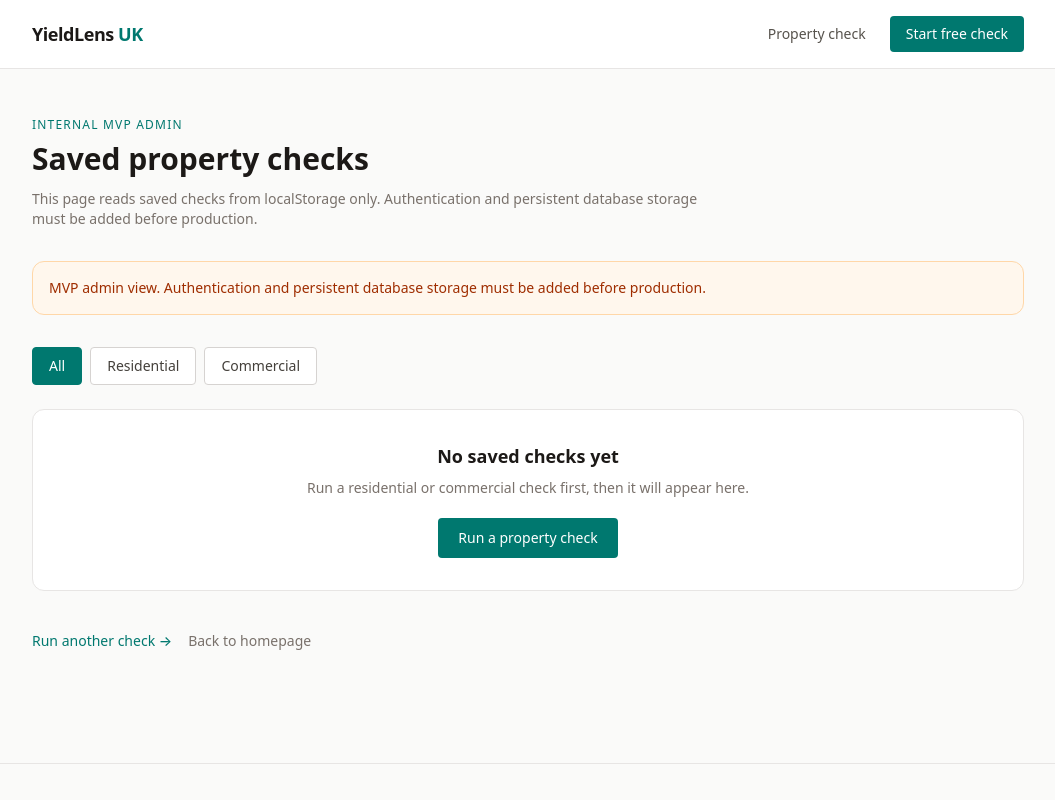
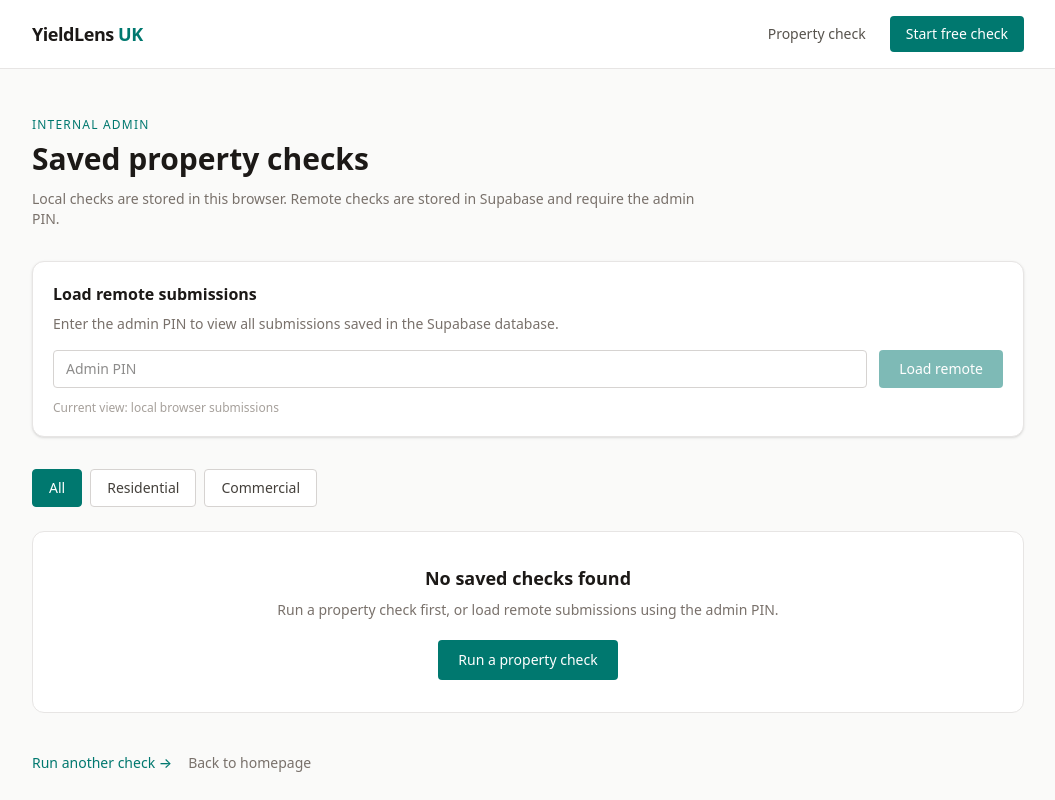
Before and after one commit to samueljcarlon/yieldlens-uk, a Next.js app: page /admin in a window 1280 px wide. Shown: the top 800 px of the page, without its empty margins (112-1167 px from the left). Built offline with nearby package versions, Linux system fonts and the light colour scheme.

Commit message:
Add Supabase submission storage

```diff
--- a/app/admin/page.tsx
+++ b/app/admin/page.tsx
@@ -4,6 +4,7 @@ import { useEffect, useState } from 'react';
 import Link from 'next/link';
 import type { PropertyMode, Submission } from '@/types/property';
 import { clearSubmissions, getSubmissions } from '@/lib/storage';
+import { getRemoteSubmissions } from '@/lib/remoteSubmissions';
 import VerdictBadge from '@/components/VerdictBadge';
 
 function formatDate(value: string): string {
@@ -25,9 +26,21 @@ function getLocationLabel(submission: Submission): string {
   return 'No location provided';
 }
 
+function getEmailLabel(submission: Submission): string {
+  const input = submission.input;
+
+  if ('email' in input && input.email) return input.email;
+
+  return 'No email provided';
+}
+
 export default function AdminPage() {
   const [submissions, setSubmissions] = useState<Submission[]>([]);
   const [filter, setFilter] = useState<'all' | PropertyMode>('all');
+  const [adminPin, setAdminPin] = useState('');
+  const [status, setStatus] = useState<'local' | 'remote'>('local');
+  const [error, setError] = useState('');
+  const [loading, setLoading] = useState(false);
 
   useEffect(() => {
     setSubmissions(getSubmissions());
@@ -38,16 +51,33 @@ export default function AdminPage() {
       ? submissions
       : submissions.filter((submission) => submission.mode === filter);
 
-  const handleClear = () => {
+  const handleClearLocal = () => {
     clearSubmissions();
     setSubmissions([]);
+    setStatus('local');
+  };
+
+  const handleLoadRemote = async () => {
+    setError('');
+    setLoading(true);
+
+    try {
+      const remoteSubmissions = await getRemoteSubmissions(adminPin);
+      setSubmissions(remoteSubmissions);
+      setStatus('remote');
+    } catch (err) {
+      const message = err instanceof Error ? err.message : 'Failed to load submissions.';
+      setError(message);
+    } finally {
+      setLoading(false);
+    }
   };
 
   return (
     <div className="max-w-5xl mx-auto px-4 py-12">
       <div className="mb-8">
         <p className="text-xs uppercase tracking-widest text-teal-700 font-medium mb-2">
-          Internal MVP admin
+          Internal admin
         </p>
 
         <h1 className="text-3xl font-bold text-stone-900 mb-3">
@@ -55,13 +85,42 @@ export default function AdminPage() {
         </h1>
 
         <p className="text-sm text-stone-500 max-w-2xl">
-          This page reads saved checks from localStorage only. Authentication and
-          persistent database storage must be added before production.
+          Local checks are stored in this browser. Remote checks are stored in Supabase
+          and require the admin PIN.
         </p>
       </div>
 
-      <div className="bg-orange-50 border border-orange-200 text-orange-800 rounded-xl p-4 text-sm mb-8">
-        MVP admin view. Authentication and persistent database storage must be added before production.
+      <div className="bg-white border border-stone-200 rounded-xl p-5 shadow-sm mb-8">
+        <p className="font-semibold text-stone-900 mb-2">Load remote submissions</p>
+
+        <p className="text-sm text-stone-500 mb-4">
+          Enter the admin PIN to view all submissions saved in the Supabase database.
+        </p>
+
+        <div className="flex flex-col sm:flex-row gap-3">
+          <input
+            type="password"
+            value={adminPin}
+            onChange={(event) => setAdminPin(event.target.value)}
+            placeholder="Admin PIN"
+            className="border border-stone-300 rounded px-3 py-2 text-sm flex-1 focus:outline-none focus:ring-2 focus:ring-teal-500"
+          />
+
+          <button
+            type="button"
+            onClick={handleLoadRemote}
+            disabled={loading || !adminPin}
+            className="bg-teal-700 text-white px-5 py-2 rounded text-sm font-medium hover:bg-teal-800 disabled:opacity-50"
+          >
+            {loading ? 'Loading...' : 'Load remote'}
+          </button>
+        </div>
+
+        {error && <p className="text-sm text-red-600 mt-3">{error}</p>}
+
+        <p className="text-xs text-stone-400 mt-3">
+          Current view: {status === 'remote' ? 'Supabase remote submissions' : 'local browser submissions'}
+        </p>
       </div>
 
       <div className="flex flex-col sm:flex-row sm:items-center sm:justify-between gap-4 mb-6">
@@ -103,13 +162,13 @@ export default function AdminPage() {
           </button>
         </div>
 
-        {submissions.length > 0 && (
+        {status === 'local' && submissions.length > 0 && (
           <button
             type="button"
-            onClick={handleClear}
+            onClick={handleClearLocal}
             className="text-sm text-red-600 hover:text-red-700"
           >
-            Clear saved checks
+            Clear local checks
           </button>
         )}
       </div>
@@ -117,11 +176,11 @@ export default function AdminPage() {
       {filteredSubmissions.length === 0 ? (
         <div className="bg-white border border-stone-200 rounded-xl p-8 text-center">
           <h2 className="text-lg font-semibold text-stone-900 mb-2">
-            No saved checks yet
+            No saved checks found
           </h2>
 
           <p className="text-sm text-stone-500 mb-5">
-            Run a residential or commercial check first, then it will appear here.
+            Run a property check first, or load remote submissions using the admin PIN.
           </p>
 
           <Link
@@ -149,6 +208,10 @@ export default function AdminPage() {
                   <h2 className="text-lg font-semibold text-stone-900">
                     {getLocationLabel(submission)}
                   </h2>
+
+                  <p className="text-sm text-stone-500 mt-1">
+                    {getEmailLabel(submission)}
+                  </p>
 
                   <p className="text-sm text-stone-500 mt-1">
                     Created {formatDate(submission.createdAt)}
--- /dev/null
+++ b/app/api/submissions/route.ts
@@ -0,0 +1,104 @@
+import { NextRequest, NextResponse } from 'next/server';
+import { createClient } from '@supabase/supabase-js';
+import type { Submission } from '@/types/property';
+
+function getSupabaseAdmin() {
+  const supabaseUrl = process.env.SUPABASE_URL;
+  const serviceRoleKey = process.env.SUPABASE_SERVICE_ROLE_KEY;
+
+  if (!supabaseUrl || !serviceRoleKey) {
+    throw new Error('Missing Supabase environment variables.');
+  }
+
+  return createClient(supabaseUrl, serviceRoleKey, {
+    auth: {
+      persistSession: false,
+      autoRefreshToken: false,
+    },
+  });
+}
+
+function getTextField(input: unknown, key: string): string | null {
+  if (!input || typeof input !== 'object') return null;
+
+  const value = (input as Record<string, unknown>)[key];
+
+  if (typeof value !== 'string' || value.trim() === '') return null;
+
+  return value.trim();
+}
+
+export async function POST(request: NextRequest) {
+  try {
+    const submission = (await request.json()) as Submission;
+
+    if (!submission || !submission.mode || !submission.result || !submission.verdict) {
+      return NextResponse.json(
+        { error: 'Invalid submission payload.' },
+        { status: 400 }
+      );
+    }
+
+    const supabase = getSupabaseAdmin();
+
+    const row = {
+      mode: submission.mode,
+      address: getTextField(submission.input, 'address'),
+      postcode: getTextField(submission.input, 'postcode'),
+      email: getTextField(submission.input, 'email'),
+      score: submission.score,
+      verdict_label: submission.verdict.label,
+      verdict_json: submission.verdict,
+      input_json: submission.input,
+      result_json: submission.result,
+    };
+
+    const { error } = await supabase.from('submissions').insert(row);
+
+    if (error) {
+      return NextResponse.json({ error: error.message }, { status: 500 });
+    }
+
+    return NextResponse.json({ ok: true });
+  } catch (error) {
+    const message = error instanceof Error ? error.message : 'Unknown error';
+    return NextResponse.json({ error: message }, { status: 500 });
+  }
+}
+
+export async function GET(request: NextRequest) {
+  try {
+    const adminPin = process.env.ADMIN_PIN;
+    const providedPin = request.headers.get('x-admin-pin');
+
+    if (!adminPin || providedPin !== adminPin) {
+      return NextResponse.json({ error: 'Unauthorised.' }, { status: 401 });
+    }
+
+    const supabase = getSupabaseAdmin();
+
+    const { data, error } = await supabase
+      .from('submissions')
+      .select('*')
+      .order('created_at', { ascending: false });
+
+    if (error) {
+      return NextResponse.json({ error: error.message }, { status: 500 });
+    }
+
+    const submissions: Submission[] = (data ?? []).map((row) => ({
+      id: row.id,
+      mode: row.mode,
+      createdAt: row.created_at,
+      input: row.input_json,
+      result: row.result_json,
+      score: row.score,
+      verdict: row.verdict_json,
+    }));
+
+    return NextResponse.json({ submissions });
+  } catch (error) {
+    const message = error instanceof Error ? error.message : 'Unknown error';
+    return NextResponse.json({ error: message }, { status: 500 });
+  }
+}
--- a/app/check/page.tsx
+++ b/app/check/page.tsx
@@ -8,6 +8,7 @@ import CommercialForm from '@/components/CommercialForm';
 import { calculateResidentialResult } from '@/lib/calculations/residential';
 import { calculateCommercialResult } from '@/lib/calculations/commercial';
 import { saveSubmission } from '@/lib/storage';
+import { saveRemoteSubmission } from '@/lib/remoteSubmissions';
 import type {
   CommercialInput,
   PropertyMode,
@@ -32,7 +33,7 @@ function CheckPageContent() {
 
   const [mode, setMode] = useState<PropertyMode>(initialMode);
 
-  const handleResidentialSubmit = (input: ResidentialInput) => {
+  const handleResidentialSubmit = async (input: ResidentialInput) => {
     const result = calculateResidentialResult(input);
 
     const submission: Submission = {
@@ -46,10 +47,11 @@ function CheckPageContent() {
     };
 
     saveSubmission(submission);
+    await saveRemoteSubmission(submission);
     router.push('/results');
   };
 
-  const handleCommercialSubmit = (input: CommercialInput) => {
+  const handleCommercialSubmit = async (input: CommercialInput) => {
     const result = calculateCommercialResult(input);
 
     const submission: Submission = {
@@ -63,6 +65,7 @@ function CheckPageContent() {
     };
 
     saveSubmission(submission);
+    await saveRemoteSubmission(submission);
     router.push('/results');
   };
 
--- /dev/null
+++ b/lib/remoteSubmissions.ts
@@ -0,0 +1,35 @@
+import type { Submission } from '@/types/property';
+
+export async function saveRemoteSubmission(submission: Submission): Promise<void> {
+  try {
+    const response = await fetch('/api/submissions', {
+      method: 'POST',
+      headers: { 'Content-Type': 'application/json' },
+      body: JSON.stringify(submission),
+    });
+
+    if (!response.ok) {
+      const body = await response.text();
+      console.error('Remote submission save failed:', body);
+    }
+  } catch (error) {
+    console.error('Remote submission save failed:', error);
+  }
+}
+
+export async function getRemoteSubmissions(adminPin: string): Promise<Submission[]> {
+  const response = await fetch('/api/submissions', {
+    method: 'GET',
+    headers: {
+      'x-admin-pin': adminPin,
+    },
+  });
+
+  if (!response.ok) {
+    const body = await response.text();
+    throw new Error(body || 'Failed to load submissions.');
+  }
+
+  const data = await response.json();
+  return data.submissions as Submission[];
+}
--- a/package.json
+++ b/package.json
@@ -9,6 +9,7 @@
     "lint": "eslint"
   },
   "dependencies": {
+    "@supabase/supabase-js": "^2.108.0",
     "next": "16.2.7",
     "react": "19.2.4",
     "react-dom": "19.2.4"
```
Also changed, not shown: 1 other file (tests, documents, lock files or other folders).
